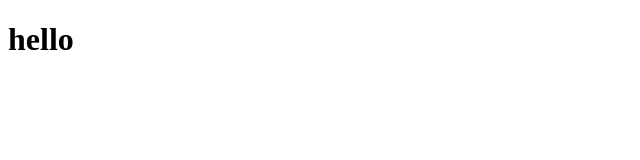
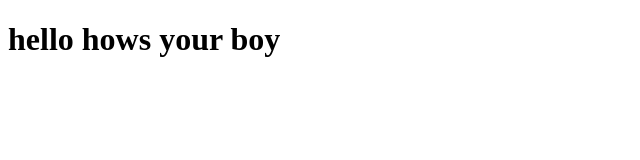
Before and after one commit to ganuborade/food_delivery, a website: page index.html in a window 1280 px wide. Shown: the whole page, without its empty margins (0-640 px from the left). Drawn offline with Linux system fonts and the light colour scheme.

Commit message:
Update header text in index.html

```diff
--- a/index.html
+++ b/index.html
@@ -7,7 +7,7 @@
     <link rel="shortcut icon" href="./public/images/favicon.ico"
 </head>
 <body>
-      <h1>hello</h1>
+      <h1>hello hows your boy</h1>
 
  </body>
 </html>
```
